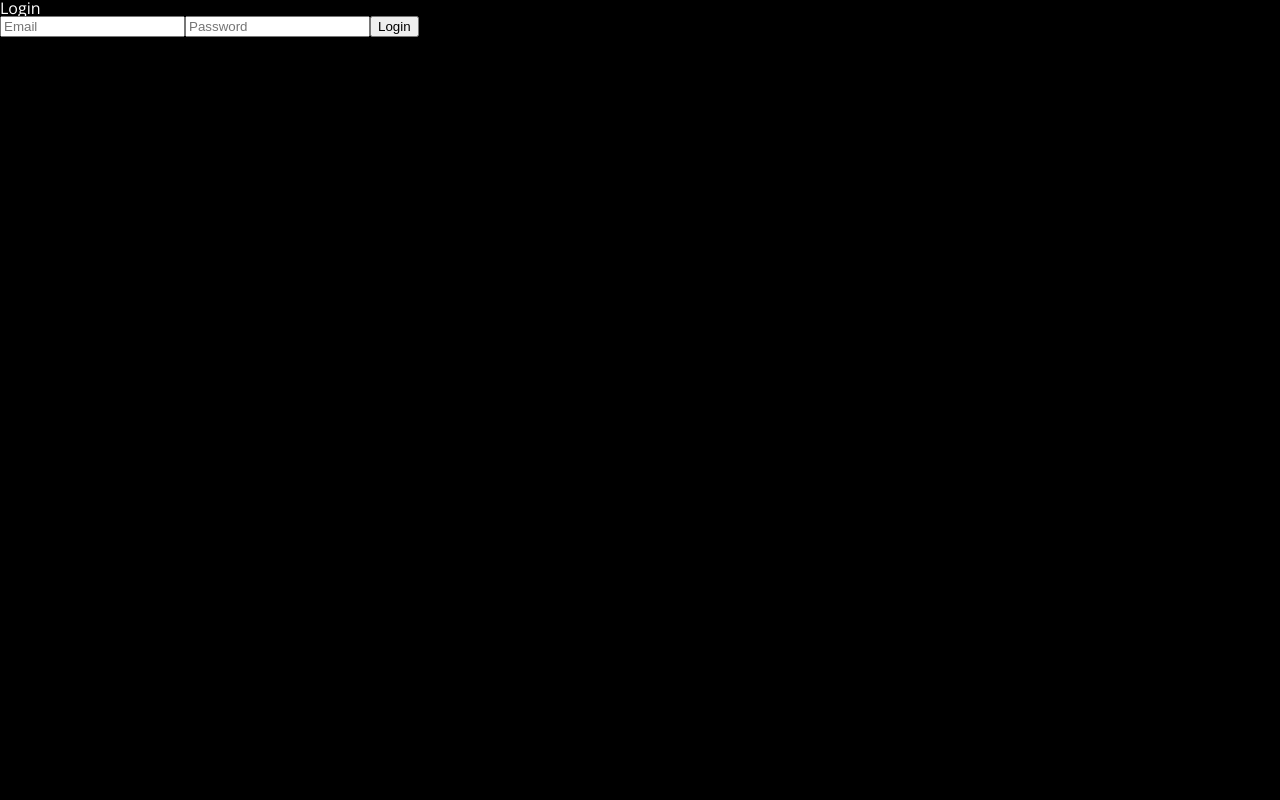
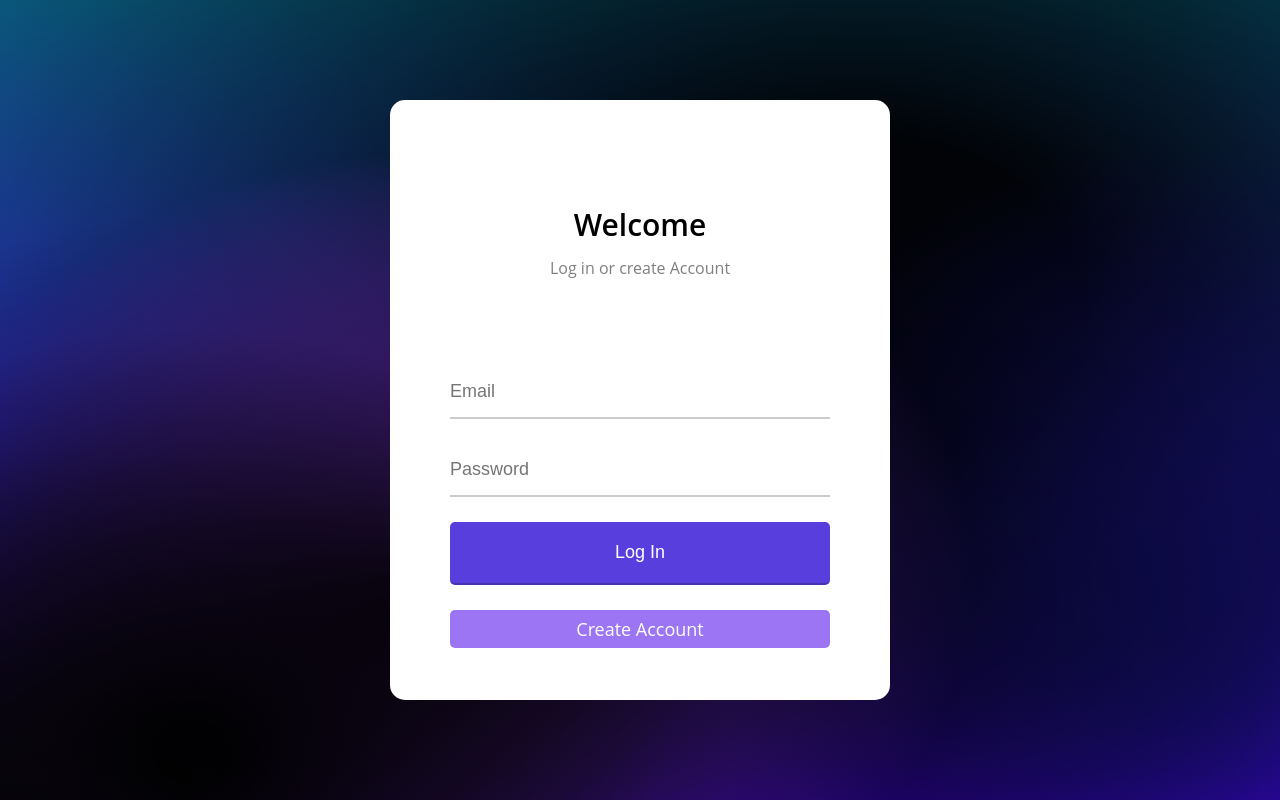
Before and after one commit to norunaru/joljak_frontend, a React (Create React App) app: page /login in a window 1280 px wide. Built offline with nearby package versions, Linux system fonts and the light colour scheme.

Commit message:
Login page completed

```diff
--- a/src/routes/Login.jsx
+++ b/src/routes/Login.jsx
@@ -3,6 +3,97 @@ import axios from "axios";
 import { useSetRecoilState } from "recoil";
 import { isLoggedInState } from "../atoms";
 import { useNavigate } from "react-router-dom";
+import styled from "styled-components";
+import { Link } from "react-router-dom";
+
+const Page = styled.div`
+  display: flex;
+  align-items: center;
+  justify-content: center;
+  height: 100vh;
+  /* 전체 화면 백그라운드 스타일 설정 */
+  background-size: 100% 100%;
+  background-position: 0px 0px, 0px 0px, 0px 0px, 0px 0px, 0px 0px, 0px 0px,
+    0px 0px, 0px 0px;
+  background-image: radial-gradient(
+      70% 53% at 36% 76%,
+      #000000f5 0%,
+      #073aff00 100%
+    ),
+    radial-gradient(42% 53% at 15% 94%, #000000f5 7%, #073aff00 100%),
+    radial-gradient(42% 53% at 34% 72%, #903df4f5 7%, #073aff00 100%),
+    radial-gradient(18% 28% at 35% 87%, #000000f5 7%, #073aff00 100%),
+    radial-gradient(31% 43% at 7% 98%, #0f0f17f5 24%, #073aff00 100%),
+    radial-gradient(35% 56% at 91% 74%, #0e0c55f5 9%, #073aff00 100%),
+    radial-gradient(74% 86% at 67% 38%, #000000f5 24%, #073aff00 100%),
+    linear-gradient(181deg, #085877ff 1%, #4c00fcff 100%);
+`;
+
+const Container = styled.div`
+  padding: 20px 30px;
+  border-radius: 15px;
+  background-color: white;
+  height: 600px;
+  width: 500px;
+`;
+
+const Header = styled.header`
+  margin: 90px 0px;
+  text-align: center;
+  display: flex;
+  flex-direction: column;
+  align-items: center;
+  h1 {
+    color: black;
+    margin-bottom: 20px;
+    font-size: 30px;
+    font-weight: 600;
+  }
+  p {
+    font-size: 16px;
+    color: black;
+    width: 60%;
+    opacity: 0.5;
+  }
+`;
+
+const LoginForm = styled.form`
+  display: flex;
+  flex-direction: column;
+  margin: 0px 30px;
+  a {
+    font-size: 18px;
+    display: block;
+    text-align: center;
+    text-decoration: none;
+    padding: 10px 0px;
+    background-color: #9b75f3;
+    color: white;
+    border-radius: 5px;
+  }
+`;
+
+const Input = styled.input`
+  border: none;
+  padding: 15px 0px;
+  font-size: 18px;
+  margin-bottom: 25px;
+  border-bottom: 2px solid rgba(0, 0, 0, 0.2);
+  color: rgba(0, 0, 0, 0.4);
+  transition: border-color 0.3s ease-in-out;
+
+  &:hover {
+    border-color: ${(props) => props.theme.accentColor};
+  }
+
+  &[type="submit"] {
+    background-color: ${(props) => props.theme.accentColor};
+    cursor: pointer;
+    padding: 20px 0px;
+    border-radius: 5px;
+    color: white;
+  }
+`;
 
 const Login = () => {
   const navigate = useNavigate();
@@ -14,7 +105,12 @@ const Login = () => {
   // isLoggedInState의 값을 업데이트하기 위한 Recoil hook
   const setIsLoggedIn = useSetRecoilState(isLoggedInState);
 
-  const handleLogin = async () => {
+  const handleLogin = async (e) => {
+    e.preventDefault();
+    if (!email || !password) {
+      setError("Email and Password are required.");
+      return; // Exit the function early if fields are empty
+    }
     //로그인 성공 부분 -> 성공시 반환된 토큰을 로컬 스토리지에 저장, onLogin(true)호출하여 부모 컴포넌트에 로그인 상태를 알림.
     try {
       //서버로 email, password보내고 서버에서 응답 객체가 오는데 그것을 response변수에 넣는다.
@@ -40,24 +136,35 @@ const Login = () => {
   };
 
   return (
-    <div>
-      <h2>Login</h2>
-      <input
+    <Page>
+      <Container>
+        <Header>
+          <h1>Welcome</h1>
+          <p>Log in or create Account</p>
+        </Header>
+        <LoginForm onSubmit={handleLogin}>
+          <Input
             type="text"
             placeholder="Email"
             value={email}
             onChange={(e) => setEmail(e.target.value)}
           />
-      <input
+          <Input
             type="password"
             placeholder="Password"
             value={password}
             onChange={(e) => setPassword(e.target.value)}
           />
-      <button onClick={handleLogin}>Login</button>
+
+          <Input type="submit" value="Log In" />
+          {error && <p style={{ color: "red", marginLeft: "1rem" }}>{error}</p>}
+          <Link to="/signup">Create Account</Link>
+        </LoginForm>
+        {/* <button onClick={handleLogin}>Login</button>
       {error && <p style={{ color: "red" }}>{error}</p>}{" "}
-      {/* 에러 메시지 표시 */}
-    </div>
+      에러 메시지 표시 */}
+      </Container>
+    </Page>
   );
 };
 
```
Lines whose indentation alone changed are shown as unchanged.
